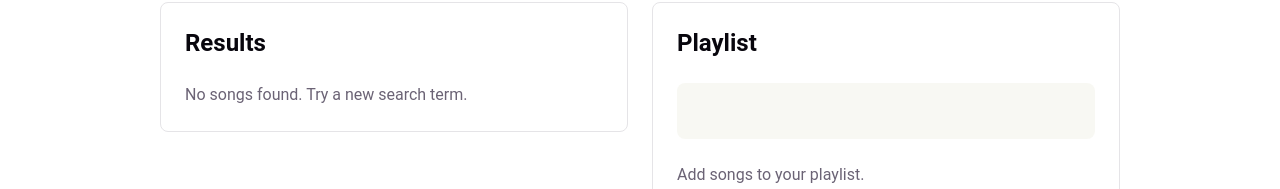
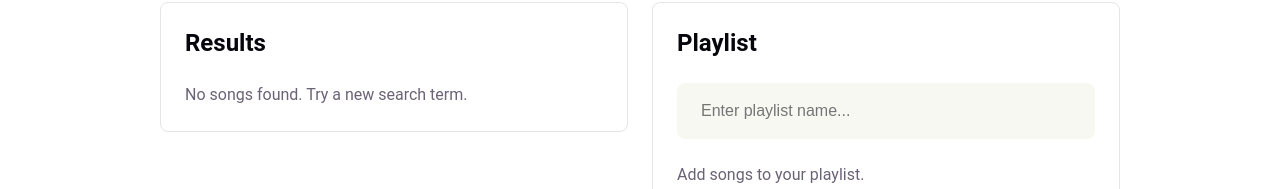
Before and after one commit to josegamundi/jammming-app, a React (Vite) app: page / in a window 1280 px wide. Shown: the part 425-614 px from the top of the page. Built offline with nearby package versions, Linux system fonts and the light colour scheme.

Commit message:
feat(Playlist): add playlist name

```diff
--- a/src/components/features/Playlist/Playlist.jsx
+++ b/src/components/features/Playlist/Playlist.jsx
@@ -1,14 +1,21 @@
+import { useState } from "react";
 import Input from '../../ui/Input/Input';
 import Track from '../../ui/Track/Track';
 import Button from '../../ui/Button/Button';
 import styles from './Playlist.module.css';
 
 function Playlist(props) {
+  const [playlistName, setPlaylistName] = useState("");
+
   return (
     <div className={styles.playlist}>
       <div className={styles.playlistHeader}>
         <h2 className={styles.playlistTitle}>Playlist</h2>
-        <Input />
+        <Input
+          placeholder="Enter playlist name..."
+          value={playlistName}
+          onChange={setPlaylistName}
+        />
       </div>
       {props.collection.length === 0 ? (
         <p>
```
